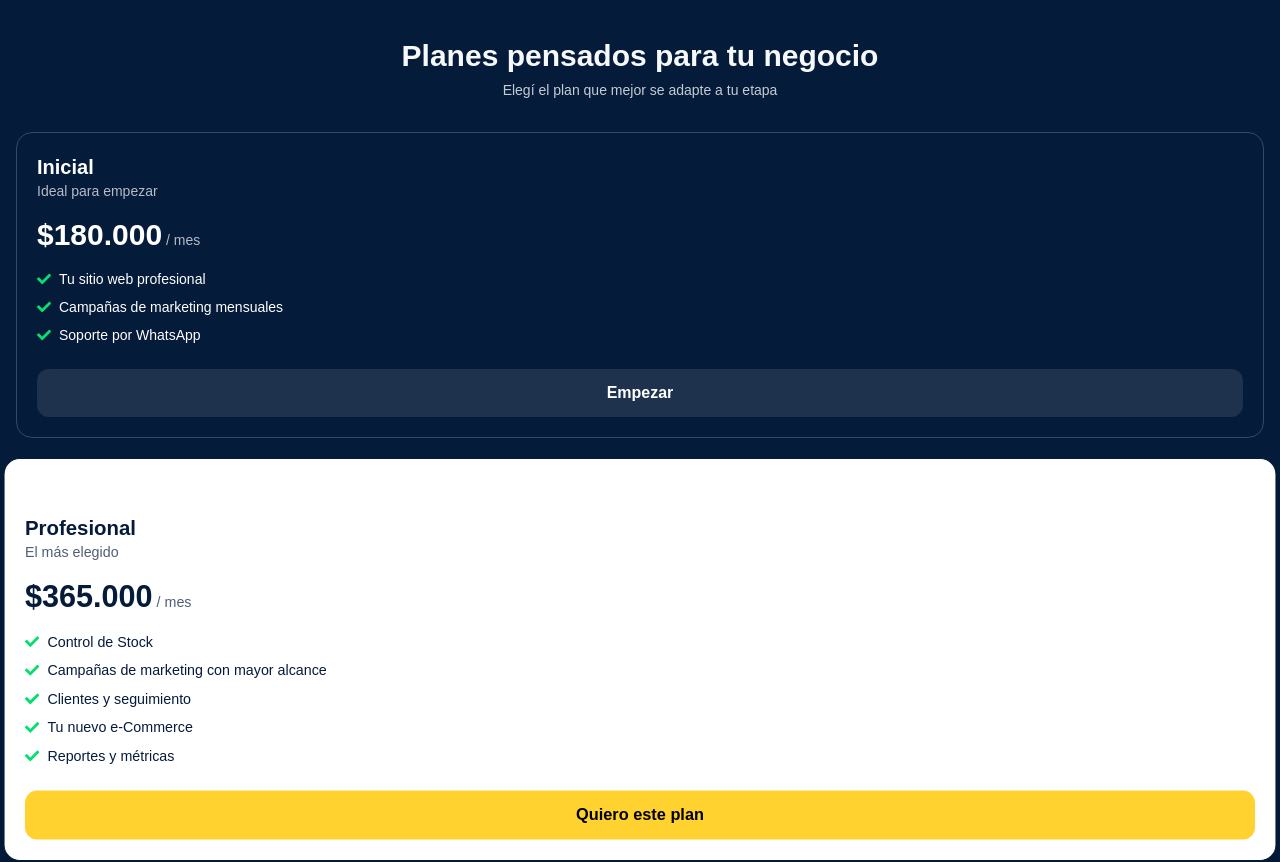
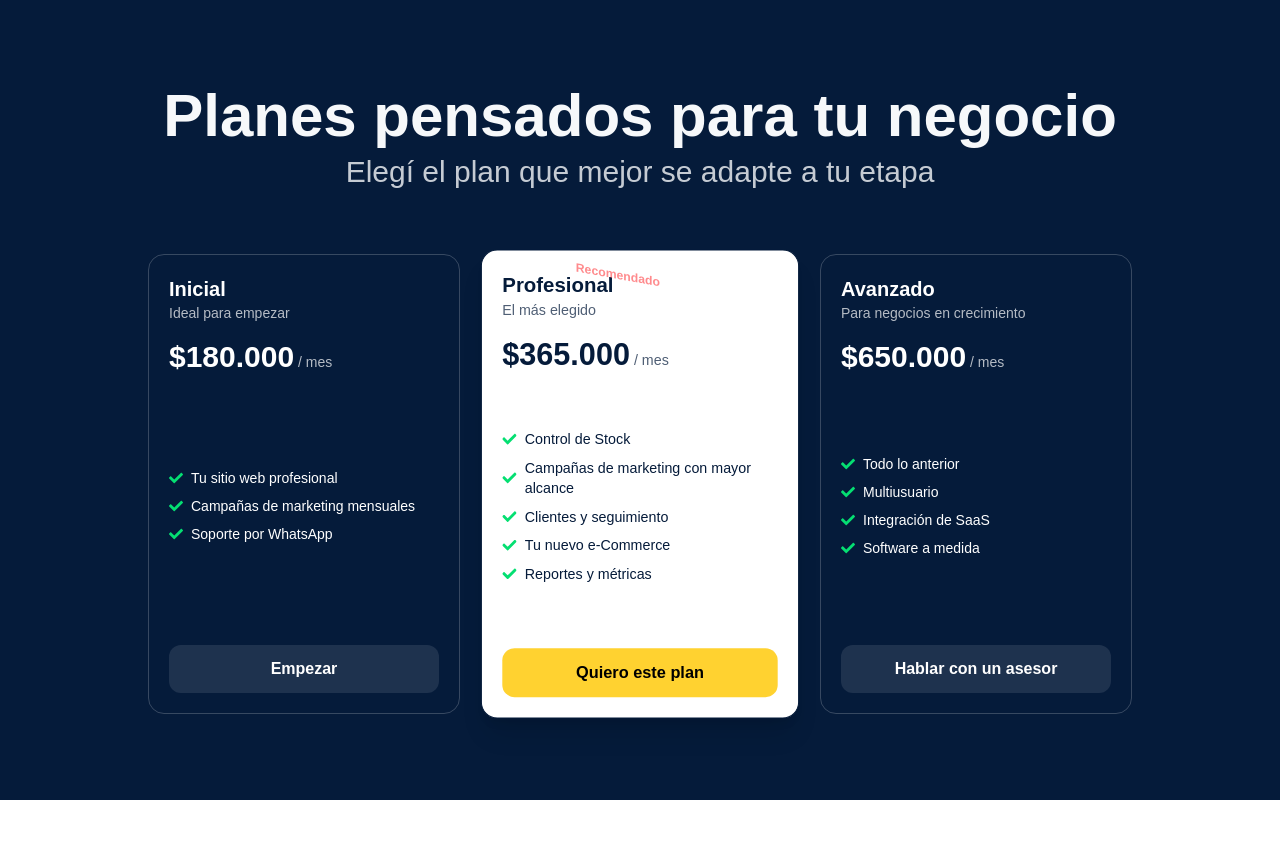
Before and after one commit to brutalkingran/patrician-software, a React (Vite) app: page /planes in a window 1280 px wide. Shown: the top 862 px of the page. After the commit the page ends 800 px from the top, so only its background shows below. Built offline with nearby package versions, Linux system fonts and the light colour scheme.

Commit message:
Pantalla planes disponible para escritorio

```diff
--- a/src/components/ui/PlanCard.jsx
+++ b/src/components/ui/PlanCard.jsx
@@ -10,25 +10,27 @@ const PlanCard = ({
 }) => {
   return (
     <div
-      className={`
-        rounded-2xl p-5 border
+      className={`flex flex-col justify-between
+        rounded-2xl p-5 border md:w-1/4 md:h-115
         ${highlighted
           ? "bg-white text-ps-blue border-ps-accent shadow-xl scale-[1.02]"
           : "bg-transparent border-white/20 text-white"}
       `}
     >
       {highlighted && (
-        <span className="inline-block mb-2 text-xs font-semibold bg-ps-accent text-white px-3 py-1 rounded-full">
+        <span className="inline-block mb-2 text-xs font-semibold bg-ps-accent text-red-400 px-3 py-1 rounded-full absolute top-3 skew-y-10 left-20 opacity-75">
           Recomendado
         </span>
       )}
 
-      <h3 className="text-xl font-semibold">{title}</h3>
-      <p className="text-sm opacity-70 mb-4">{subtitle}</p>
+      <div>
+        <h3 className="text-xl font-semibold">{title}</h3>
+        <p className="text-sm opacity-70 mb-4">{subtitle}</p>
 
-      <div className="text-3xl font-bold mb-4">
-        {price}
-        <span className="text-sm font-normal opacity-70"> / mes</span>
+        <div className="text-3xl font-bold mb-4">
+          {price}
+          <span className="text-sm font-normal opacity-70"> / mes</span>
+        </div>
       </div>
 
       <ul className="flex flex-col gap-2 mb-6 text-sm">
@@ -39,6 +41,7 @@ const PlanCard = ({
           </li>
         ))}
       </ul>
+
 
       <a
         href={`https://wa.me/5493517961371?text=Hola!%20Quisiera%20saber%20más%20sobre%20el%20Plan%20${title}`}
--- a/src/pages/MainPage.jsx
+++ b/src/pages/MainPage.jsx
@@ -10,12 +10,12 @@ const MainPage = () => {
   return (
     <>
       <MainComponent />
-      <PatricianComponent />
-      <ExpertsComponents />
-      <WebsiteComponent />
-      <MarketingComponent />
-      <ChosenUsComponent/>
-      <PricesComponent />
+      {/* <PatricianComponent /> */}
+      {/* <ExpertsComponents /> */}
+      {/* <WebsiteComponent /> */}
+      {/* <MarketingComponent /> */}
+      {/* <ChosenUsComponent/> */}
+      {/* <PricesComponent /> */}
     </>
   )
 }
--- a/src/pages/PlanPage.jsx
+++ b/src/pages/PlanPage.jsx
@@ -2,15 +2,15 @@ import PlanCard from "../components/ui/PlanCard"
 
 const PlanPage = () => {
   return (
-    <section className="bg-ps-blue px-4 py-10 h-min-screen">
-      <h2 className="text-3xl/8 font-bold text-center mb-2">
+    <section className="flex flex-col justify-center bg-ps-blue px-4 py-10 h-min-screen md:h-screen">
+      <h2 className="text-3xl/8 font-bold text-center mb-2 md:text-6xl">
         Planes pensados para tu negocio
       </h2>
-      <p className="text-center text-sm opacity-80 mb-8">
+      <p className="text-center text-sm opacity-80 mb-8 md:text-3xl">
         Elegí el plan que mejor se adapte a tu etapa
       </p>
 
-      <div className="flex flex-col gap-6">
+      <div className="flex flex-col gap-6 md:flex-row justify-center md:mt-8">
         <PlanCard
           title="Inicial"
           price="$180.000"
```
Also changed, not shown: 1 other file (tests, documents, lock files or other folders).
